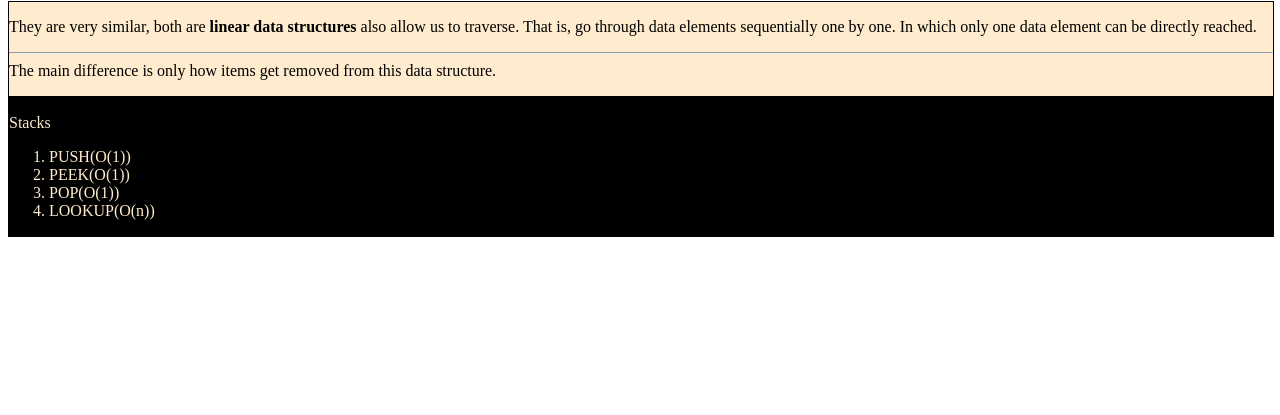
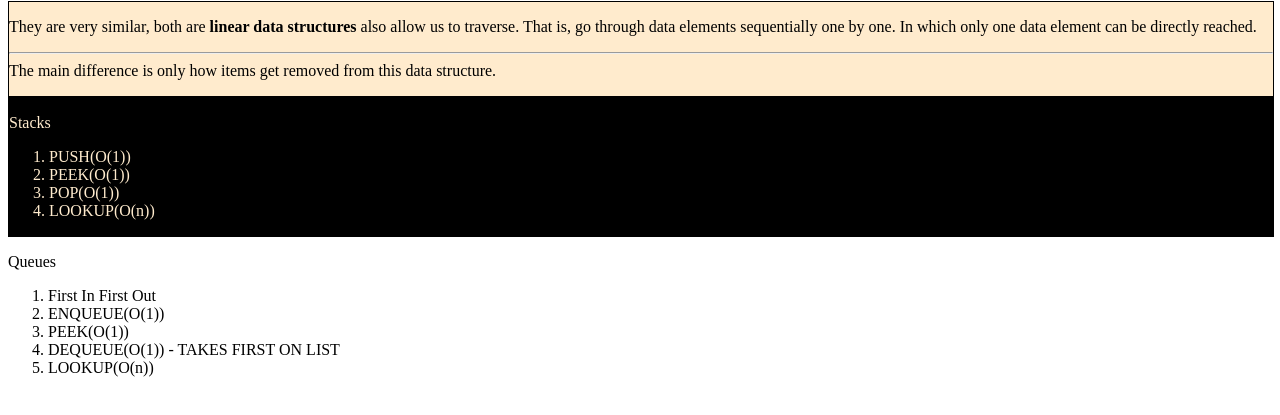
Before and after one commit to trottiemcqueen/JavaScript-Workout-Room, a plain HTML site: page Basics/Stacks&QueuesDataS/Notes.html in a window 1280 px wide. Shown: the part 79-494 px from the top of the page. Drawn offline with Linux system fonts and the light colour scheme.

```diff
--- a/Basics/Stacks&QueuesDataS/Notes.html
+++ b/Basics/Stacks&QueuesDataS/Notes.html
@@ -27,5 +27,15 @@
     </ol>
   </div>
 
+    <p>Queues</p>
+    <ol>
+      <li>First In First Out</li>
+      <li>ENQUEUE(O(1))</li>
+      <li>PEEK(O(1))</li>
+      <li>DEQUEUE(O(1)) - TAKES FIRST ON LIST</li>
+      <li>LOOKUP(O(n))</li>
+    </ol>
+  </div>
+
 </body>
 </html>
```
Also changed, not shown: Basics/Stacks&QueuesDataS/StackExerciseTemplate.js (added, +49 -0 lines), 1 other file.
